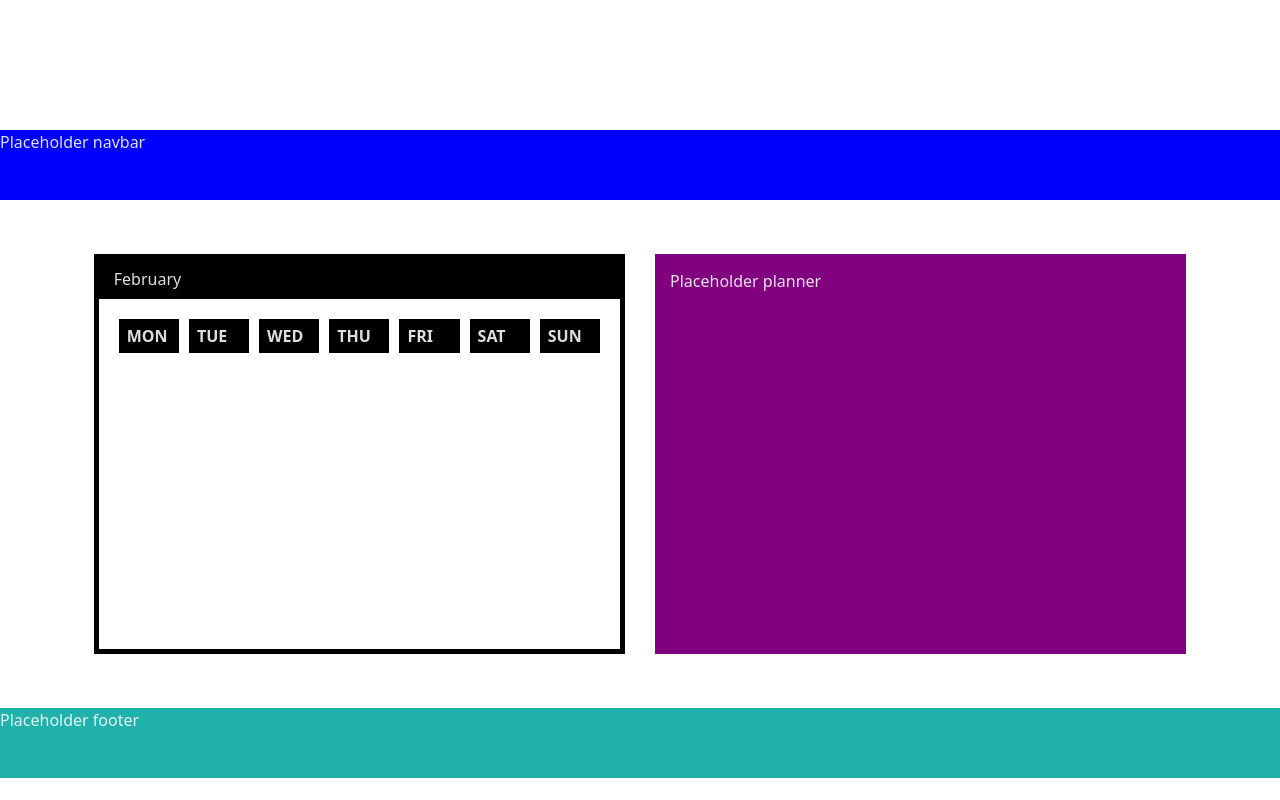
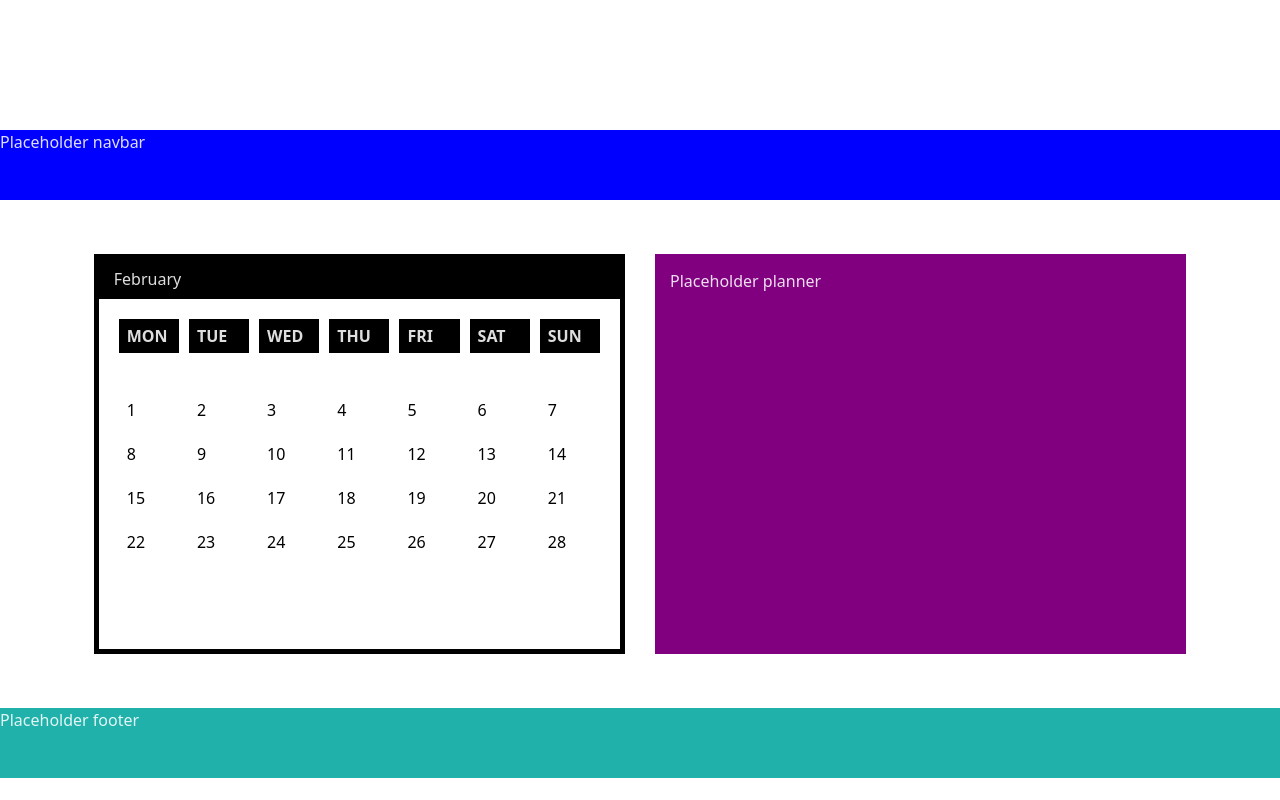
Before and after one commit to jubrito/planner-with-calendar, a React (Vite) app: page / in a window 1280 px wide. Built offline with nearby package versions, Linux system fonts and the light colour scheme.

Commit message:
feat: add hardcoded days

```diff
--- a/src/features/Calendar/Calendar.tsx
+++ b/src/features/Calendar/Calendar.tsx
@@ -1,5 +1,7 @@
 import {
+  currentMonthDays,
   currentMonthName,
+  weekDays,
   weekDaysWithAbbreviation,
 } from "../../utils/constants";
 import styles from "./_calendar.module.scss";
@@ -17,6 +19,15 @@ const Calendar = () => {
           );
         })}
       </div>
+      <div className={styles.daysContainer}>
+        {currentMonthDays.map((currentMonthDay) => {
+          return (
+            <div key={currentMonthDay} className={styles.dayCell}>
+              {currentMonthDay + 1}
+            </div>
+          );
+        })}
+      </div>
     </section>
   );
 };
--- a/src/features/Calendar/_calendar.module.scss
+++ b/src/features/Calendar/_calendar.module.scss
@@ -16,6 +16,12 @@
   padding-left: variables.$inner-spacing;
 }
 
+.calendarCell {
+  padding: 5px variables.$calendar-cel-lateral-padding;
+  margin: variables.$small-gap;
+  width: variables.$calendar-cell-width;
+}
+
 .weekDaysContainer {
   display: flex;
   padding: variables.$inner-spacing;
@@ -23,11 +29,23 @@
   width: 100%;
 
   .weekDays {
+    @extend .calendarCell;
     background: black;
-    padding: 5px variables.$calendar-cel-lateral-padding;
-    margin: variables.$small-gap;
-    width: variables.$calendar-cell-width;
     font-weight: bold;
     text-transform: uppercase;
   }
 }
+
+.daysContainer {
+  display: flex;
+  flex-wrap: wrap;
+  padding: variables.$inner-spacing;
+  position: relative;
+  width: 100%;
+
+  .dayCell {
+    color: variables.$main-color;
+    @extend .calendarCell;
+    min-width: variables.$calendar-cell-width;
+  }
+}
--- a/src/utils/constants.ts
+++ b/src/utils/constants.ts
@@ -42,3 +42,11 @@ export const weekDaysWithAbbreviation = [
 export const currentMonthName = new Date().toLocaleString("default", {
   month: "long",
 });
+
+export const currentMonthNumberOfDays = new Date(
+  new Date().getFullYear(),
+  new Date().getMonth() + 1,
+  0
+).getDate();
+
+export const currentMonthDays = [...Array(currentMonthNumberOfDays).keys()];
```
